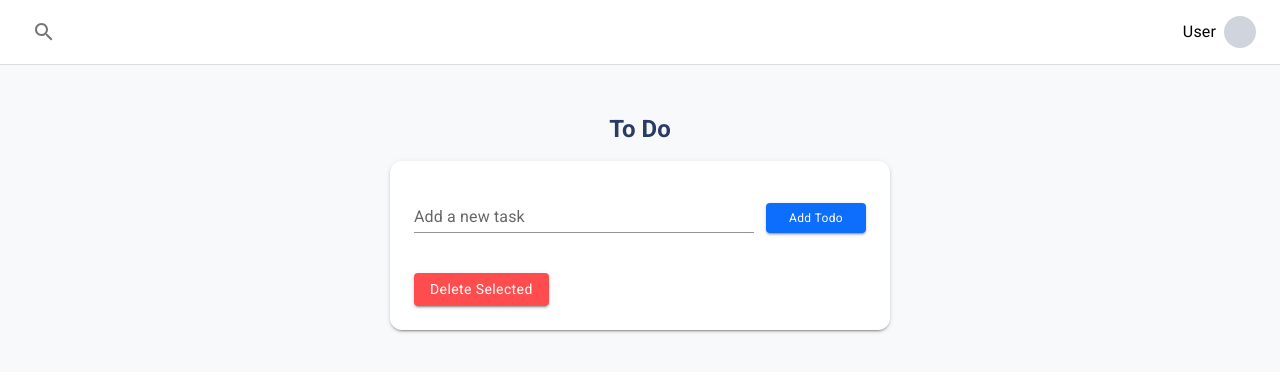
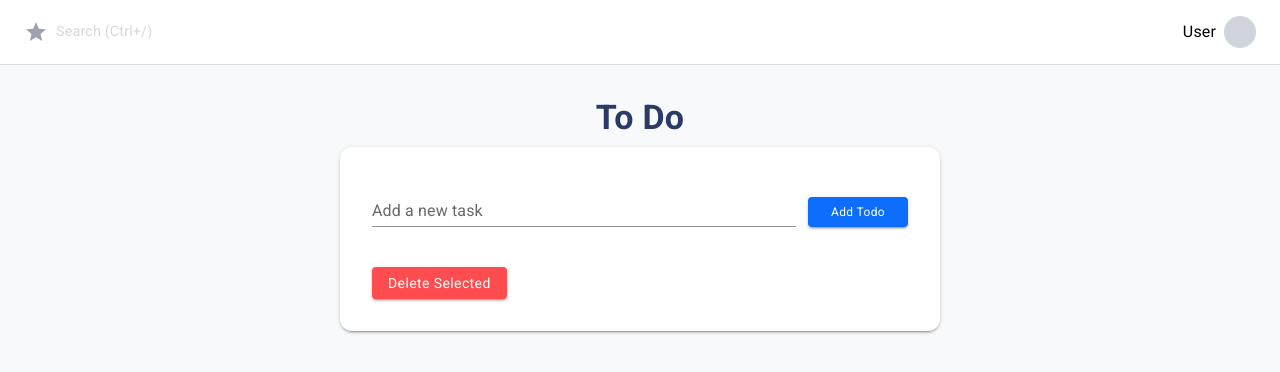
Before and after one commit to elsasalsa/todo-app, a Next.js app: page /todo in a window 1280 px wide. Shown: the top 372 px of the page. Built offline with nearby package versions, Linux system fonts and the light colour scheme.

Commit message:
add search features and pagination

```diff
--- a/src/app/todo/page.tsx
+++ b/src/app/todo/page.tsx
@@ -1,6 +1,6 @@
 'use client';
 
-import { useEffect, useState } from 'react';
+import { useEffect, useState, useRef } from 'react';
 import { jwtDecode } from 'jwt-decode';
 import {
   Box,
@@ -13,9 +13,13 @@ import {
   Typography,
   AppBar,
   Toolbar,
+  InputAdornment,
+  Menu,
+  MenuItem,
+  Divider,
+  Pagination,
 } from '@mui/material';
-import { Menu, MenuItem, Divider } from '@mui/material';
-import { Cancel, CheckCircle, Search } from '@mui/icons-material';
+import { Cancel, CheckCircle, Star } from '@mui/icons-material';
 import {
   getTodos,
   createTodo,
@@ -44,6 +48,23 @@ export default function TodoPage() {
   const [isClient, setIsClient] = useState(false);
   const [user, setUser] = useState<DecodedToken | null>(null);
   const [anchorEl, setAnchorEl] = useState<null | HTMLElement>(null);
+  const [searchTerm, setSearchTerm] = useState('');
+  const [page, setPage] = useState(1);
+  const [totalPages, setTotalPages] = useState(1);
+
+  const searchRef = useRef<HTMLInputElement>(null);
+
+  useEffect(() => {
+    const handleKeyDown = (e: KeyboardEvent) => {
+      if (e.ctrlKey && e.key === '/') {
+        e.preventDefault();
+        searchRef.current?.focus();
+      }
+    };
+
+    window.addEventListener('keydown', handleKeyDown);
+    return () => window.removeEventListener('keydown', handleKeyDown);
+  }, []);
 
   const open = Boolean(anchorEl);
   const handleClick = (event: React.MouseEvent<HTMLElement>) => {
@@ -57,9 +78,6 @@ export default function TodoPage() {
     window.location.href = '/login';
   };
 
-
-  useEffect(() => {
-    setIsClient(true);
   const fetchTodos = async () => {
     try {
       const savedToken = localStorage.getItem('token');
@@ -69,15 +87,33 @@ export default function TodoPage() {
         const decoded: DecodedToken = jwtDecode(savedToken);
         setUser(decoded);
 
-          const data = await getTodos(savedToken, 1, 5);
+        const searchFilters = searchTerm ? { item: searchTerm } : undefined;
+
+        const data = await getTodos(savedToken, page, 5, searchFilters);
         setTodos(data?.entries || []);
+        setTotalPages(data?.totalPage || 1);
       }
     } catch (error) {
       console.error('Failed to fetch todos:', error);
     }
   };
+
+  useEffect(() => {
+    setIsClient(true);
     fetchTodos();
   }, []);
+
+  useEffect(() => {
+    const delayDebounce = setTimeout(() => {
+      fetchTodos();
+    }, 500);
+
+    return () => clearTimeout(delayDebounce);
+  }, [searchTerm]);
+
+  useEffect(() => {
+    if (isClient) fetchTodos();
+  }, [page]);
 
   if (!isClient) return null;
 
@@ -86,8 +122,7 @@ export default function TodoPage() {
     try {
       await createTodo(input, token);
       setInput('');
-      const data = await getTodos(token, 1, 5);
-      setTodos(data?.entries || []);
+      fetchTodos();
     } catch (error) {
       console.error('Failed to add todo:', error);
     }
@@ -109,8 +144,7 @@ export default function TodoPage() {
   const handleDelete = async (id: string) => {
     try {
       await deleteTodoById(id, token);
-      const data = await getTodos(token, 1, 5);
-      setTodos(data?.entries || []);
+      fetchTodos();
     } catch (error) {
       console.error('Failed to delete todo:', error);
     }
@@ -120,8 +154,7 @@ export default function TodoPage() {
     try {
       const doneTodos = todos.filter((todo) => todo.isDone);
       await Promise.all(doneTodos.map((todo) => deleteTodoById(todo.id, token)));
-      const data = await getTodos(token, 1, 5);
-      setTodos(data?.entries || []);
+      fetchTodos();
     } catch (error) {
       console.error('Failed to delete selected todos:', error);
     }
@@ -131,9 +164,26 @@ export default function TodoPage() {
     <Box minHeight="100vh" bgcolor="#f8f9fb" fontFamily="sans-serif">
       <AppBar position="static" elevation={0} sx={{ bgcolor: '#fff', color: '#000', borderBottom: '1px solid #ddd' }}>
         <Toolbar sx={{ display: 'flex', justifyContent: 'space-between' }}>
-          <IconButton>
-            <Search />
-          </IconButton>
+          <TextField
+            inputRef={searchRef}
+            placeholder="Search (Ctrl+/)"
+            variant="standard"
+            value={searchTerm}
+            onChange={(e) => {
+              setPage(1);
+              setSearchTerm(e.target.value);
+            }}
+            InputProps={{
+              disableUnderline: true,
+              startAdornment: (
+                <InputAdornment position="start">
+                  <Star sx={{ color: '#9ca3af' }} />
+                </InputAdornment>
+              ),
+              sx: { fontSize: '0.9rem', color: '#9ca3af' },
+            }}
+            sx={{ width: 250 }}
+          />
           <Box display="flex" alignItems="center" gap={1}>
             <Typography fontWeight={500}>{user?.fullName || 'User'}</Typography>
             <Box
@@ -184,23 +234,15 @@ export default function TodoPage() {
               </Typography>
             </Box>
             <Divider />
-
-            <MenuItem
-              onClick={handleLogout}
-              sx={{
-                justifyContent: 'center',
-                fontWeight: 500,
-              }}
-            >
+            <MenuItem onClick={handleLogout} sx={{ justifyContent: 'center', fontWeight: 500 }}>
               Logout
             </MenuItem>
           </Menu>
-
         </Toolbar>
       </AppBar>
 
-      <Box display="flex" flexDirection="column" alignItems="center" justifyContent="center" mt={6} px={2}>
-        <Typography variant="h5" fontWeight={700} color="#2a3c65" mb={2}>
+      <Box display="flex" flexDirection="column" alignItems="center" justifyContent="center" mt={4} px={2}>
+        <Typography variant="h4" fontWeight={700} color="#2a3c65" mb={1}>
           To Do
         </Typography>
 
@@ -208,8 +250,8 @@ export default function TodoPage() {
           elevation={2}
           sx={{
             width: '100%',
-            maxWidth: 500,
-            p: 3,
+            maxWidth: 600,
+            p: 4,
             borderRadius: 3,
             backgroundColor: '#fff',
           }}
@@ -279,7 +321,7 @@ export default function TodoPage() {
             ))}
           </Stack>
 
-          <Box mt={3}>
+          <Box mt={3} display="flex" justifyContent="space-between" alignItems="center">
             <Button
               variant="contained"
               sx={{
@@ -295,6 +337,17 @@ export default function TodoPage() {
             >
               Delete Selected
             </Button>
+
+            {totalPages > 1 && (
+              <Pagination
+                count={totalPages}
+                page={page}
+                onChange={(_, value) => setPage(value)}
+                color="primary"
+                shape="rounded"
+                size="small"
+              />
+            )}
           </Box>
         </Paper>
       </Box>
```
Lines whose indentation alone changed are shown as unchanged.
